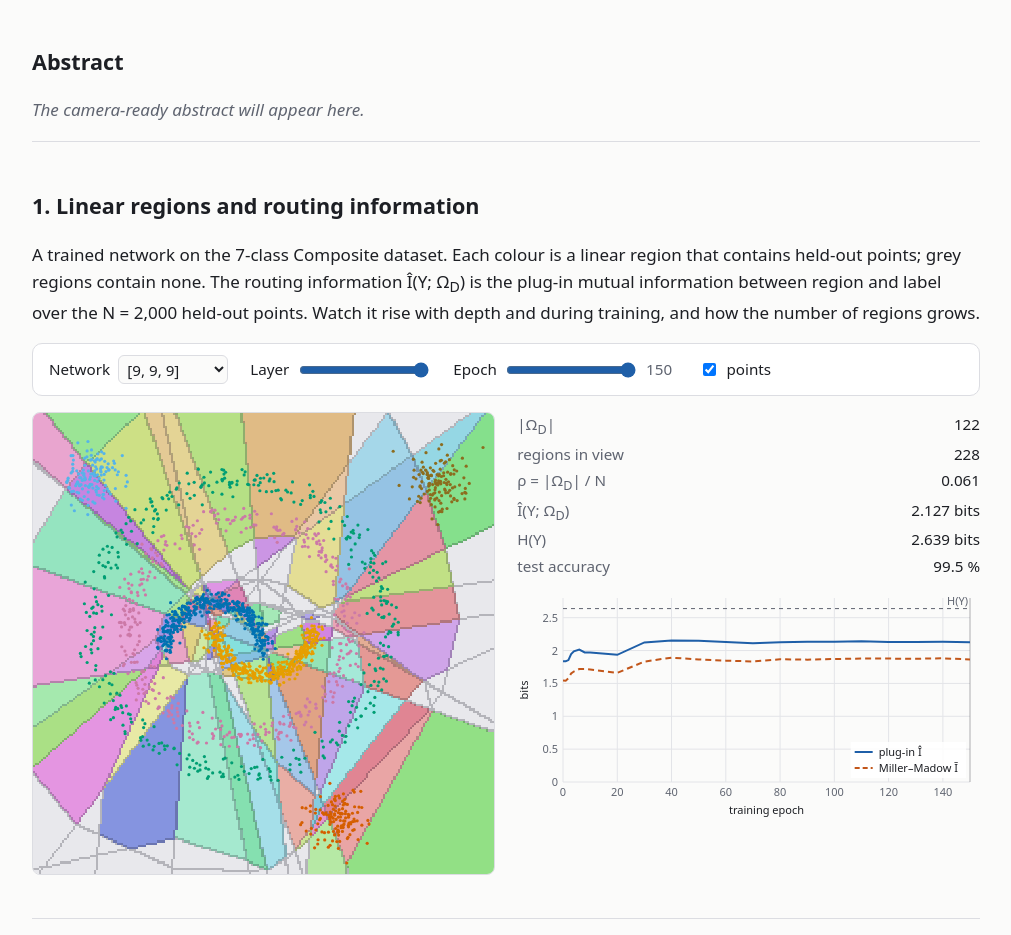
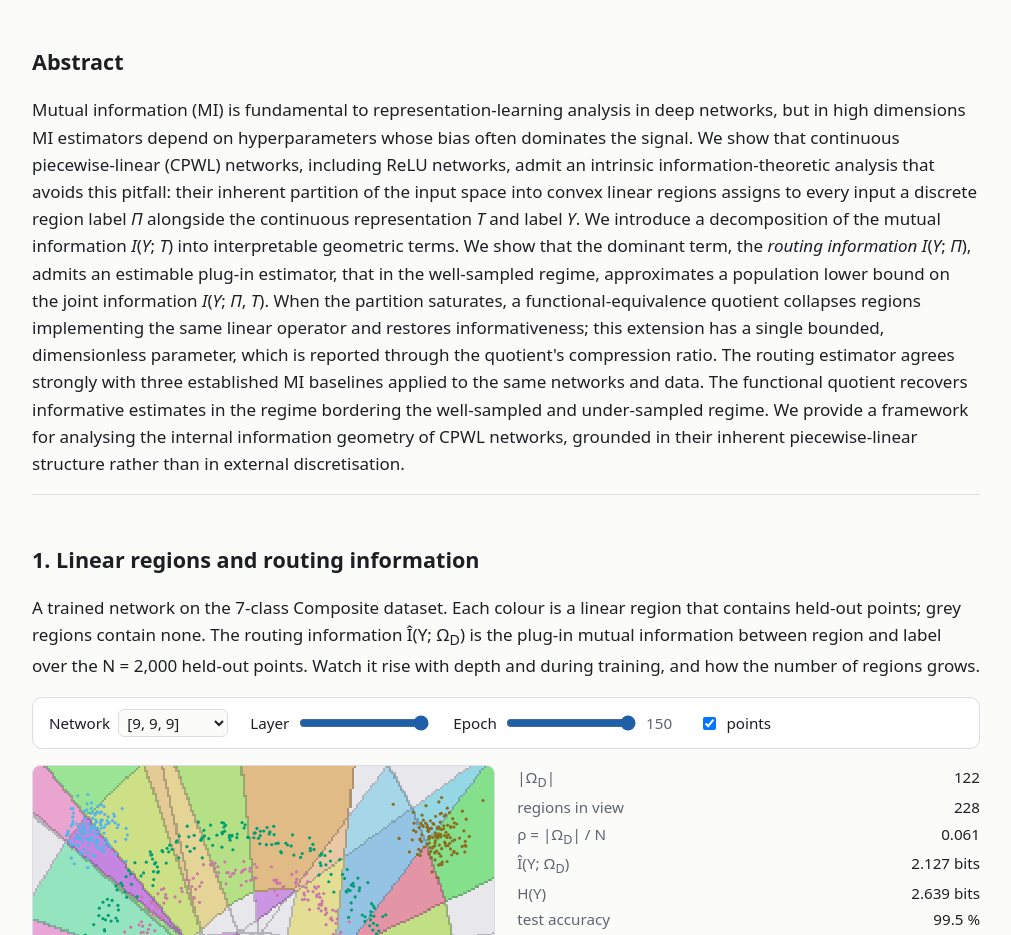
Before and after one commit to Johanmkr/Intrinsic-IT-analysis-of-ReLU-nets, a website with bundled scripts: page site/index.html in a window 1280 px wide. Shown: the part 709-1644 px from the top of the page, without its empty margins (134-1145 px from the left). Built offline with nearby package versions, Linux system fonts and the light colour scheme.

Commit message:
ADD: Camera-ready abstract and PDF link on project page

```diff
--- a/site/index.html
+++ b/site/index.html
@@ -22,11 +22,10 @@
   </p>
   <p class="affiliations"><sup>1</sup>UiT The Arctic University of Norway &nbsp; <sup>2</sup>University of Oslo</p>
   <nav class="links" aria-label="Paper links">
-    <!-- web-content: fill in the paper PDF and arXiv links -->
-    <a class="button disabled" aria-disabled="true">Paper (PDF)</a>
+    <a class="button" href="https://openreview.net/pdf?id=4dnKZPefBt">Paper (PDF)</a>
     <a class="button disabled" aria-disabled="true">arXiv</a>
     <a class="button" href="https://openreview.net/forum?id=4dnKZPefBt">OpenReview</a>
-    <a class="button" href="https://github.com/Johanmkr/Intrinsic_IT_analysis_of_ReLU_nets">Code</a>
+    <a class="button" href="https://github.com/Johanmkr/Intrinsic-IT-analysis-of-ReLU-nets">Code</a>
   </nav>
 </header>
 
@@ -40,8 +39,23 @@
 
   <section>
     <h2>Abstract</h2>
-    <!-- web-content: replace with the camera-ready abstract -->
-    <p class="placeholder">The camera-ready abstract will appear here.</p>
+    <p>Mutual information (MI) is fundamental to representation-learning analysis in deep networks, but in
+      high dimensions MI estimators depend on hyperparameters whose bias often dominates the signal. We show
+      that continuous piecewise-linear (CPWL) networks, including ReLU networks, admit an intrinsic
+      information-theoretic analysis that avoids this pitfall: their inherent partition of the input space
+      into convex linear regions assigns to every input a discrete region label <i>Π</i> alongside the
+      continuous representation <i>T</i> and label <i>Y</i>. We introduce a decomposition of the mutual
+      information <i>I</i>(<i>Y</i>; <i>T</i>) into interpretable geometric terms. We show that the dominant
+      term, the <em>routing information</em> <i>I</i>(<i>Y</i>; <i>Π</i>), admits an estimable plug-in
+      estimator, that in the well-sampled regime, approximates a population lower bound on the joint
+      information <i>I</i>(<i>Y</i>; <i>Π</i>, <i>T</i>). When the partition saturates, a
+      functional-equivalence quotient collapses regions implementing the same linear operator and restores
+      informativeness; this extension has a single bounded, dimensionless parameter, which is reported
+      through the quotient's compression ratio. The routing estimator agrees strongly with three established
+      MI baselines applied to the same networks and data. The functional quotient recovers informative
+      estimates in the regime bordering the well-sampled and under-sampled regime. We provide a framework
+      for analysing the internal information geometry of CPWL networks, grounded in their inherent
+      piecewise-linear structure rather than in external discretisation.</p>
   </section>
 
   <section class="demo" data-demo="regions" id="regions">
@@ -126,7 +140,7 @@
     <div class="bibtex">
       <button class="copy" data-target="bibtex">Copy</button>
 <pre id="bibtex">@inproceedings{myliuskroken2026intrinsic,
-  title     = {Intrinsic Information Theoretic Analysis of {ReLU} Nets},
+  title     = {Intrinsic Information-Theoretic Analysis of {ReLU} Nets},
   author    = {Mylius-Kroken, Johan and Wetzer, Elisabeth and Ramezani-Kebrya, Ali
                and Jenssen, Robert and Wickstr{\o}m, Kristoffer},
   booktitle = {Advances in Neural Information Processing Systems},
@@ -139,7 +153,7 @@
 <footer>
   <p>The demos run in your browser on the paper's trained networks and reproduce the pipeline's
     estimates exactly. Code, results and reproduction instructions:
-    <a href="https://github.com/Johanmkr/Intrinsic_IT_analysis_of_ReLU_nets">GitHub</a> · MIT licence.</p>
+    <a href="https://github.com/Johanmkr/Intrinsic-IT-analysis-of-ReLU-nets">GitHub</a> · MIT licence.</p>
 </footer>
 </body>
 </html>
```
